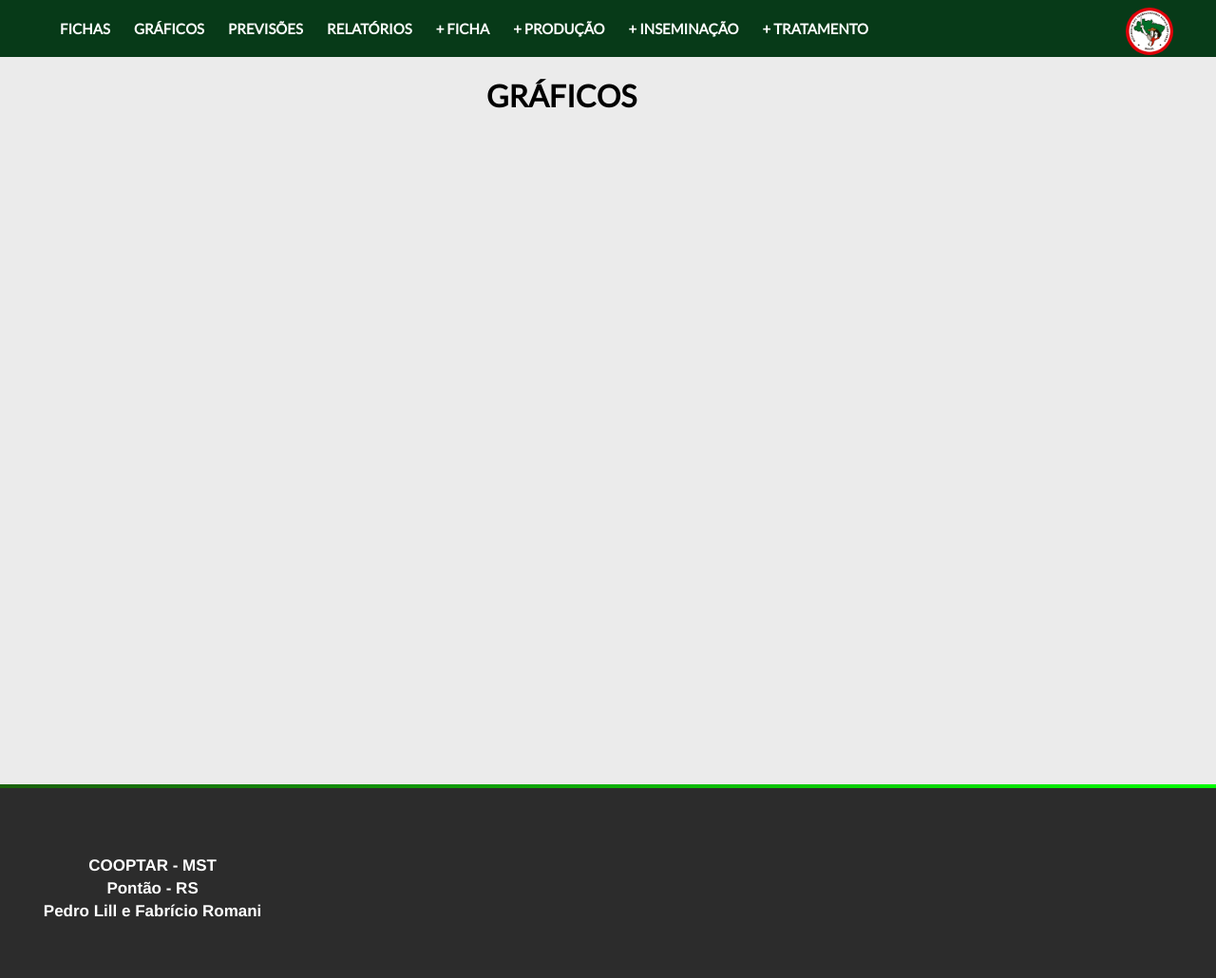
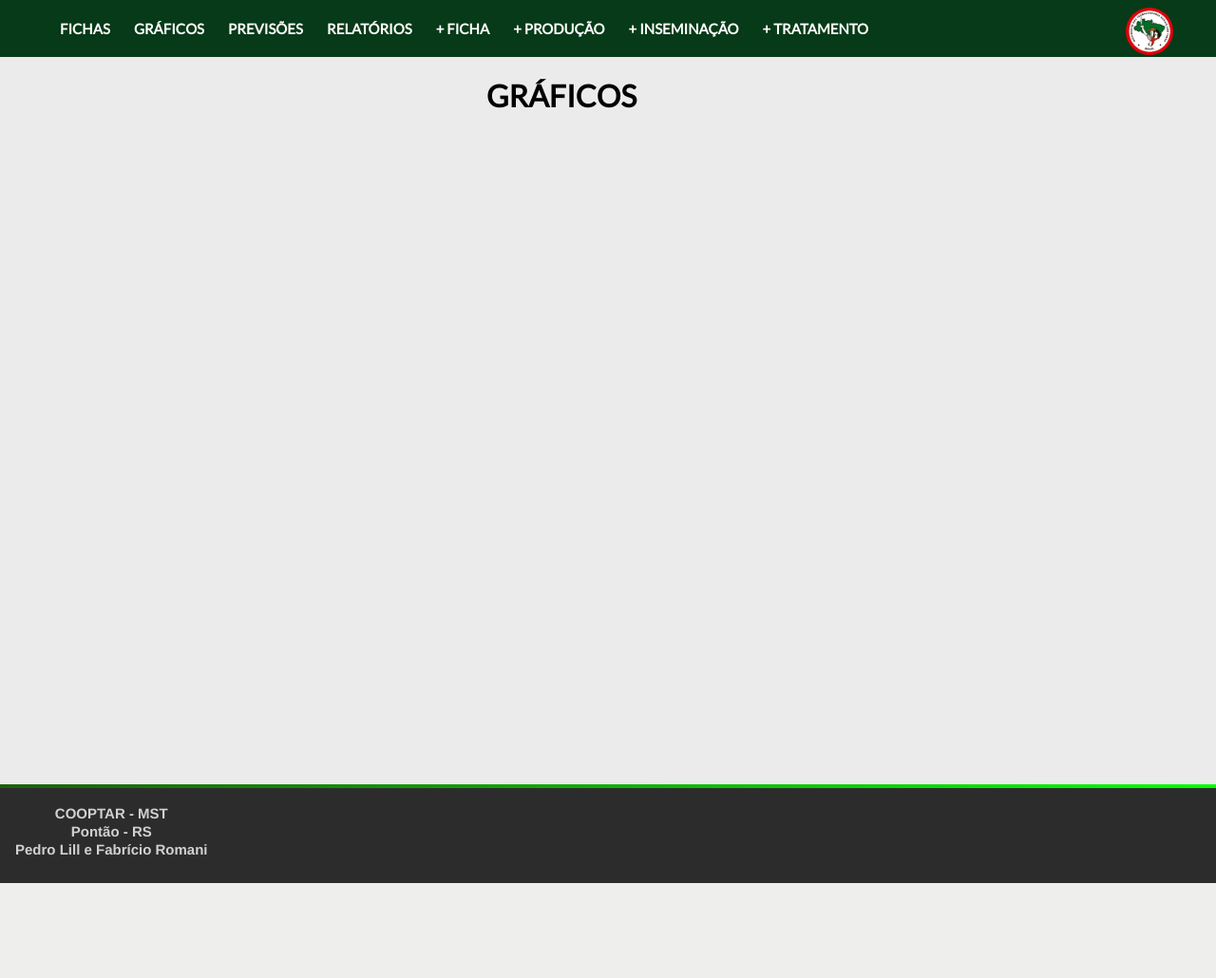
Before and after one commit to pedro-lill/ProjetoIntegrado, a PHP site: page /views/graficos.php in a window 1280 px wide. Shown: the whole page at 95% size. After the commit the page ends 930 px from the top, so only its background shows below. Run offline with PHP 8.4, Linux system fonts and the light colour scheme; some libraries are stand-ins or nearby versions; grey boxes are pictures that could not be loaded.

Commit message:
mudando footer

```diff
--- a/css/calendario.css
+++ b/css/calendario.css
@@ -1,7 +1,3 @@
-body{
-    background:#ebebeb;
-}
-
 .calendario{
     margin:40px;
     width:350px;
--- a/css/footer.css
+++ b/css/footer.css
@@ -3,7 +3,7 @@ footer {
     position: relative;
     bottom: 0;
     top: 6px;
-    height: 200px;
+    height: 100px;
     width: 100%;
     border-top: 4px solid;
     border-image-source: linear-gradient(-90deg, #00ff00, #1a610b);
@@ -15,22 +15,20 @@ footer {
     display: flex;
     justify-content: space-between;
     align-items: center;
-    height: 91%;
-    padding: 15px 15px 0px 45.8px;
+    padding: 2vh;
 }
 
 .container__text {
     flex-direction: column;
     text-align: center;
     height: 100%;
-    display: flex;
     justify-content: center;
     align-content: center;
 }
 
 .container__text span {
-    font-size: 17px;
-    color: rgb(255, 255, 255);
+    font-size: 15px;
+    color: rgb(209, 209, 209);
     font-weight: bold;
     font-family: "Montserrat Bold", Helvetica, sans-serif;
 }
@@ -38,11 +36,3 @@ footer {
 .container__text span:not(:first-child) {
     margin-top: 4px;
 }
-
-.container__location {
-    height: 160px;
-}
-
-.container__location .map--google {
-    height: 160px;
-}
--- a/css/login.css
+++ b/css/login.css
@@ -25,7 +25,7 @@ body {
 
 input[type=text],
 input[type=password] {
-    background-color: #e2e1e1;
+    background-color: #ebebeb;
     width: 50%;
     padding: 6px 10px;
     margin: 5px 0 5px 25%;
--- a/css/style.css
+++ b/css/style.css
@@ -8,7 +8,7 @@ body {
   font-family: 'Lato', sans-serif;
   margin: 0;
   transition: transform 0.3s;
-  background-color: #d6d5d5;
+  background-color: #ebebeb;
 }
 
 header {
--- a/includes/footer.php
+++ b/includes/footer.php
@@ -16,12 +16,9 @@
     <footer>
         <div class="container__footer">
             <div class="container__text">
-                <span>COOPTAR - MST</span>
-                <span>Pontão - RS</span>
-                <span>Pedro Lill e Fabrício Romani</span>
-            </div>
-            <div class="container__location">
-                <iframe src="https://www.google.com/maps/embed?pb=!1m18!1m12!1m3!1d3522.99024068874!2d-52.79040768473425!3d-27.994194982674035!2m3!1f0!2f0!3f0!3m2!1i1024!2i768!4f13.1!3m3!1m2!1s0x94fcd41d897baa35%3A0x32d693b15a02d822!2sCooptar%20-%20Cooperativa%20de%20Produ%C3%A7%C3%A3o%20Agropecu%C3%A1ria%20Cascata!5e0!3m2!1spt-BR!2sbr!4v1619311164437!5m2!1spt-BR!2sbr" style="border:none;" allowfullscreen="" aria-hidden="false" tabindex="0"></iframe>
+                <span>COOPTAR - MST</span><br>
+                <span>Pontão - RS</span><br>
+                <span>Pedro Lill e Fabrício Romani</span><br>
             </div>
         </div>
     </footer>
```
